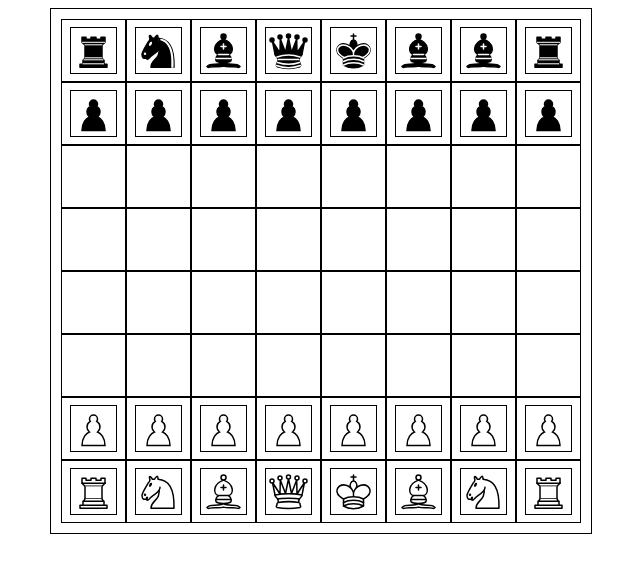
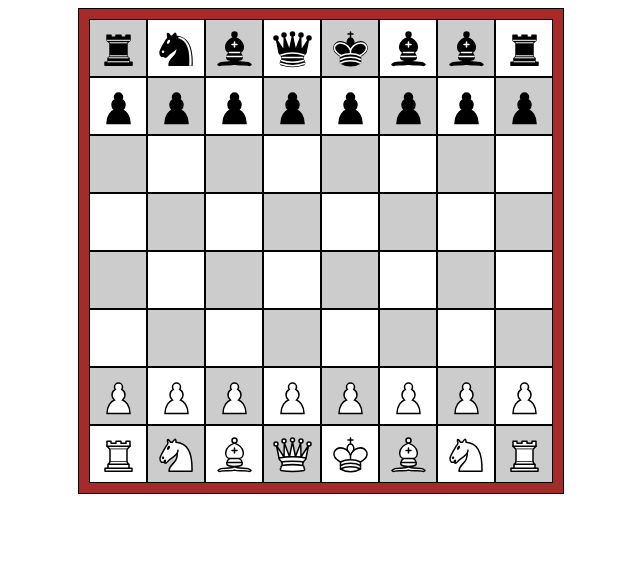
Before and after one commit to antelor/chess-app, a React (Vite) app: page / in a window 1280 px wide. Shown: the top 572 px of the page, without its empty margins (319-959 px from the left). Built offline with nearby package versions, Linux system fonts and the light colour scheme; the HTML template or start-up script is replaced by a standard one.

Commit message:
added board and background css

```diff
--- a/src/components/Board.tsx
+++ b/src/components/Board.tsx
@@ -59,6 +59,12 @@ function Board() {
                                 <Square
                                     key={square}
                                     id={square}
+                                    className={
+                                        //to get checkered background pattern
+                                        (index%2==0) ?
+                                            (squareIndex%2==0) ? 'even' : 'odd' :
+                                            (squareIndex%2==0) ? 'odd' : 'even'
+                                    }
                                     content={checkPieceInSquare(square)
                                         ? <Piece name={checkPieceInSquare(square)} x={squareIndex} y={index}/>
                                         : <></>}
--- a/src/components/Square.tsx
+++ b/src/components/Square.tsx
@@ -4,19 +4,17 @@ import {useDroppable} from '@dnd-kit/core';
 
 interface SquareProps {
     id: string,
-    content: any
+    content: any,
+    className: string
 }
 
 function Square(props: SquareProps) {
-    const {isOver, setNodeRef} = useDroppable({
+    const {setNodeRef} = useDroppable({
         id: props.id,
     });
-    const style = {
-        color: isOver ? 'green' : undefined,
-    };
 
     return (
-        <div className="Square" ref={setNodeRef} style={style}>
+        <div className={'Square ' + props.className} ref={setNodeRef}>
             {props.content}
         </div>
     )
--- a/src/styles/Board.scss
+++ b/src/styles/Board.scss
@@ -2,6 +2,7 @@
     border: 1px solid black;
     width: fit-content;
     padding: 10px;
+    background-color: brown;
 
     .BoardRow{
         display: flex;
--- a/src/styles/Piece.scss
+++ b/src/styles/Piece.scss
@@ -2,5 +2,4 @@
     display: flex;
     justify-content: center;
     align-items: center;
-    border: 1px solid black;
 }
--- a/src/styles/Square.scss
+++ b/src/styles/Square.scss
@@ -4,7 +4,15 @@
     display: flex;
     justify-content: center;
     align-items: center;
-    width: 12.5%;
-    height: 45px;
+    width: 40px;
+    height: 40px;
     border: 1px solid black;
 }
+
+.even {
+    background: #CCC
+}
+
+.odd {
+    background: #FFF
+}
--- a/src/styles/index.scss
+++ b/src/styles/index.scss
@@ -0,0 +1,5 @@
+body {
+    height: 100%;
+    min-height: 100vh;
+    background-color: #cecece;
+}
```
